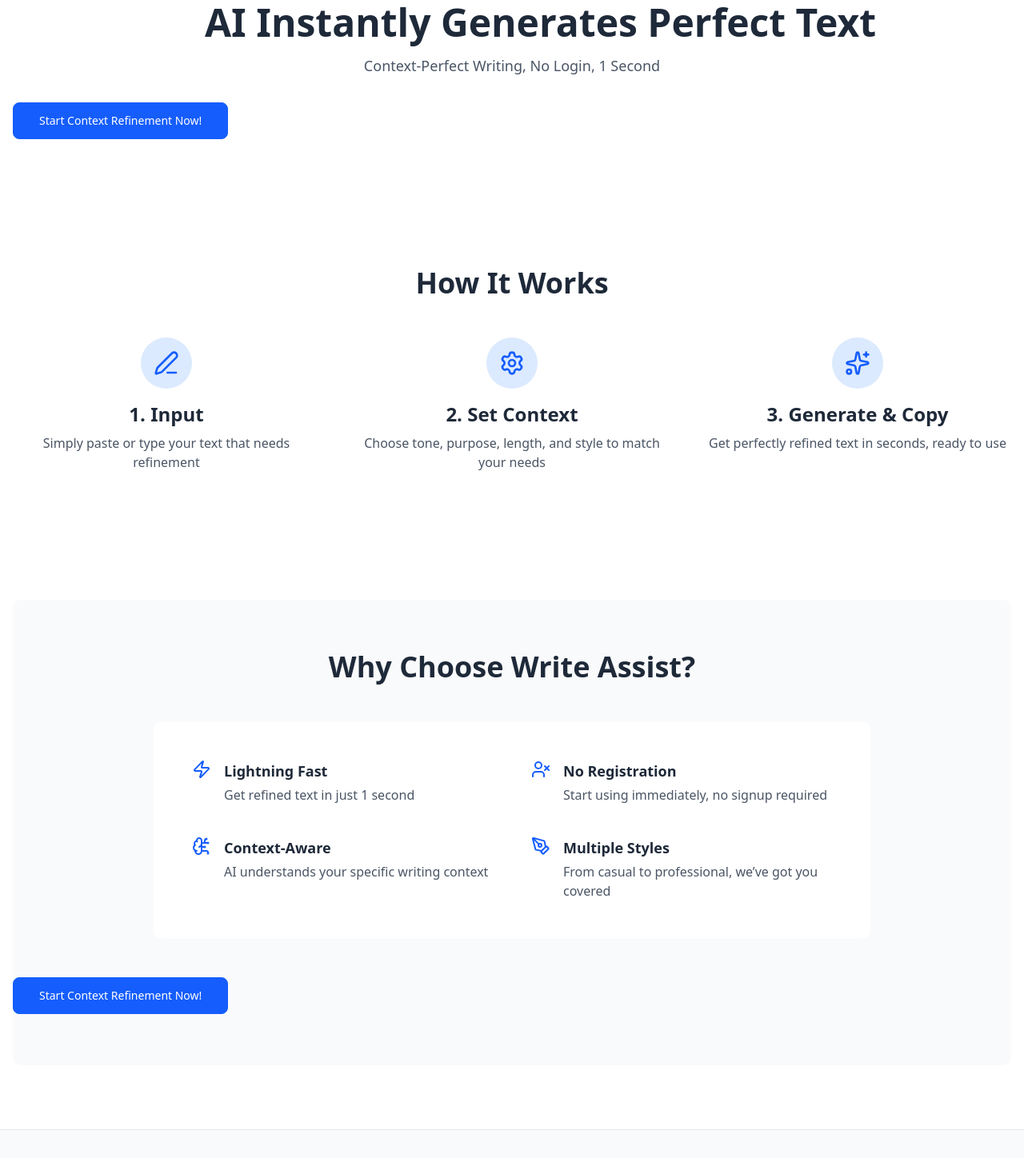
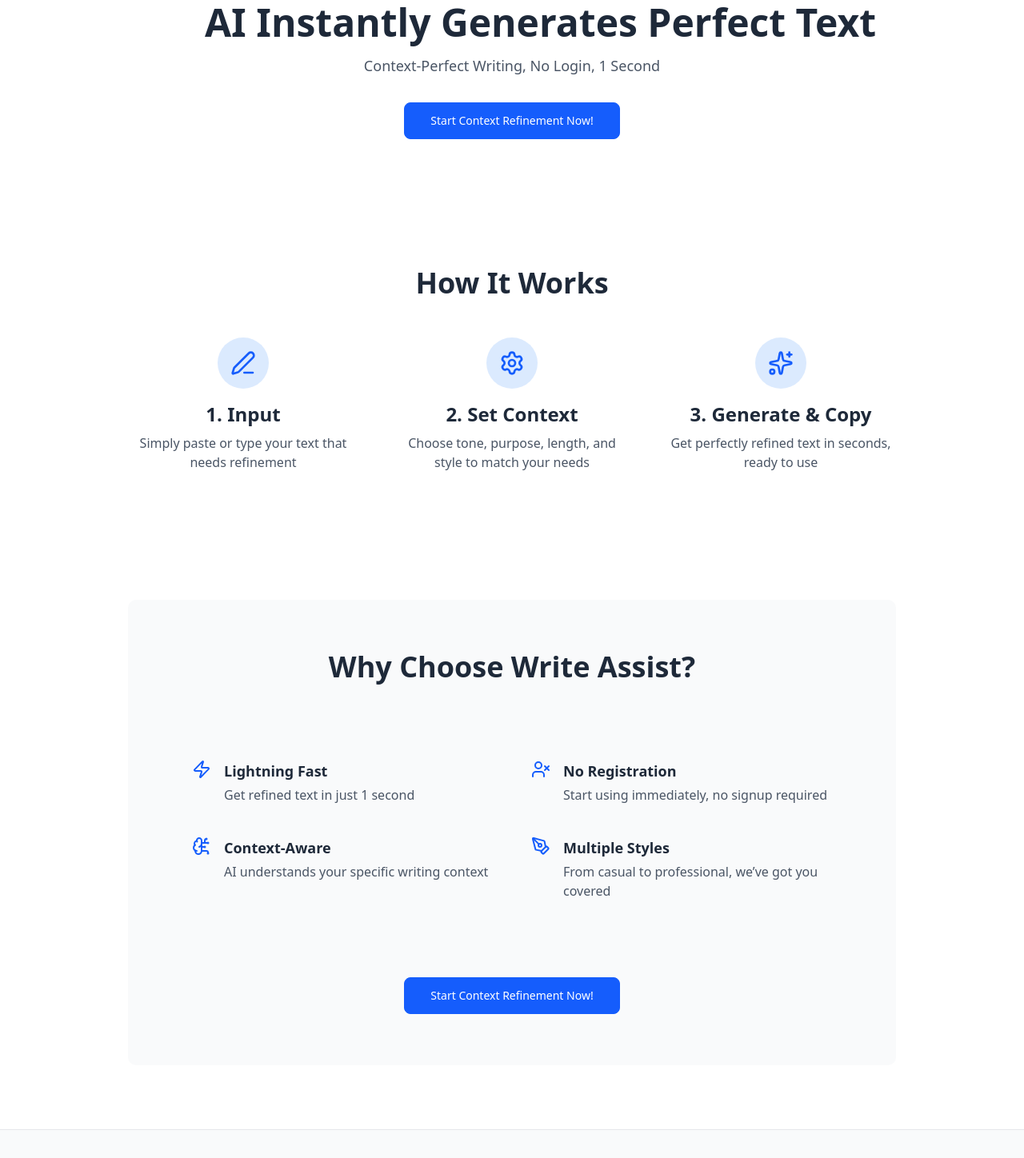
Before and after one commit to tkdgns25300/write_assist, a Next.js app in the folder frontend/app/: page /about in a window 1280 px wide. Shown: the part 188-1636 px from the top of the page at 80% size. Built offline with nearby package versions, Linux system fonts and the light colour scheme; no server answers; a web font is replaced by a local one.

Commit message:
design: frontend About page

```diff
--- a/frontend/app/src/components/about/HeroSection.tsx
+++ b/frontend/app/src/components/about/HeroSection.tsx
@@ -5,7 +5,8 @@ import Button from '@/components/ui/Button';
 
 export default function HeroSection() {
   return (
-    <section className="text-center py-20 px-4">
+    <section className="text-center py-20">
+      <div className="container max-w-5xl mx-auto px-4 sm:px-6 lg:px-8">
         <h1 className="text-4xl md:text-5xl font-bold max-w-3xl mx-auto">
           <span className="block">Write Assist: Context Solved!</span>
           <span className="block whitespace-nowrap">AI Instantly Generates Perfect Text</span>
@@ -13,13 +14,14 @@ export default function HeroSection() {
         <p className="text-lg text-gray-600 mt-4">
           Context-Perfect Writing, No Login, 1 Second
         </p>
-      <div className="mt-8">
+        <div className="mt-8 flex justify-center">
           <Link href="/">
             <Button className="w-auto px-8 py-3 text-lg">
               Start Context Refinement Now!
             </Button>
           </Link>
         </div>
+      </div>
     </section>
   );
 }
--- a/frontend/app/src/components/about/HowItWorksSection.tsx
+++ b/frontend/app/src/components/about/HowItWorksSection.tsx
@@ -22,8 +22,8 @@ const steps = [
 
 export default function HowItWorksSection() {
   return (
-    <section className="py-20 bg-white px-4">
-      <div className="container mx-auto text-center">
+    <section className="py-20 bg-white">
+      <div className="container max-w-5xl mx-auto text-center px-4 sm:px-6 lg:px-8">
         <h2 className="text-4xl font-bold mb-12">How It Works</h2>
         <div className="grid md:grid-cols-3 gap-12">
           {steps.map((step, index) => (
--- a/frontend/app/src/components/about/WhyChooseUsSection.tsx
+++ b/frontend/app/src/components/about/WhyChooseUsSection.tsx
@@ -30,10 +30,11 @@ const features = [
 
 export default function WhyChooseUsSection() {
   return (
-    <section className="py-20 px-4">
-      <div className="container mx-auto bg-gray-50 rounded-lg py-16">
+    <section className="py-20">
+      <div className="container max-w-5xl mx-auto px-4 sm:px-6 lg:px-8">
+        <div className="bg-gray-50 rounded-lg py-16">
           <h2 className="text-4xl font-bold mb-12 text-center">Why Choose Write Assist?</h2>
-        <Card className="max-w-4xl mx-auto !p-12 bg-white">
+          <div className="max-w-4xl mx-auto p-12">
             <div className="grid md:grid-cols-2 gap-x-12 gap-y-10 text-left">
               {features.map((feature, index) => (
                 <div key={index} className="flex items-start space-x-4">
@@ -45,8 +46,8 @@ export default function WhyChooseUsSection() {
                 </div>
               ))}
             </div>
-        </Card>
-        <div className="mt-12 text-center">
+          </div>
+          <div className="mt-12 flex justify-center">
             <Link href="/">
               <Button className="px-8 py-3 text-lg">
                 Start Context Refinement Now!
@@ -54,6 +55,7 @@ export default function WhyChooseUsSection() {
             </Link>
           </div>
         </div>
+      </div>
     </section>
   );
 }
```
Lines whose indentation alone changed are shown as unchanged.
